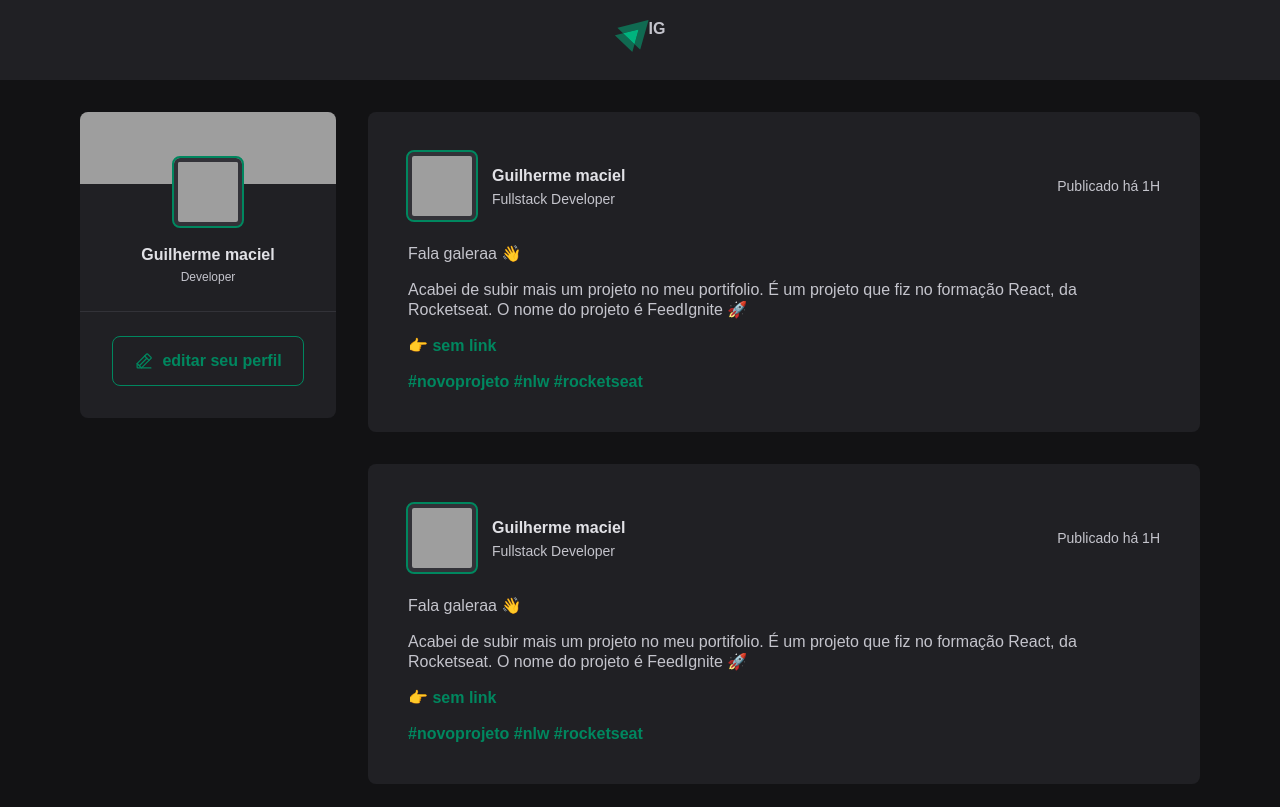
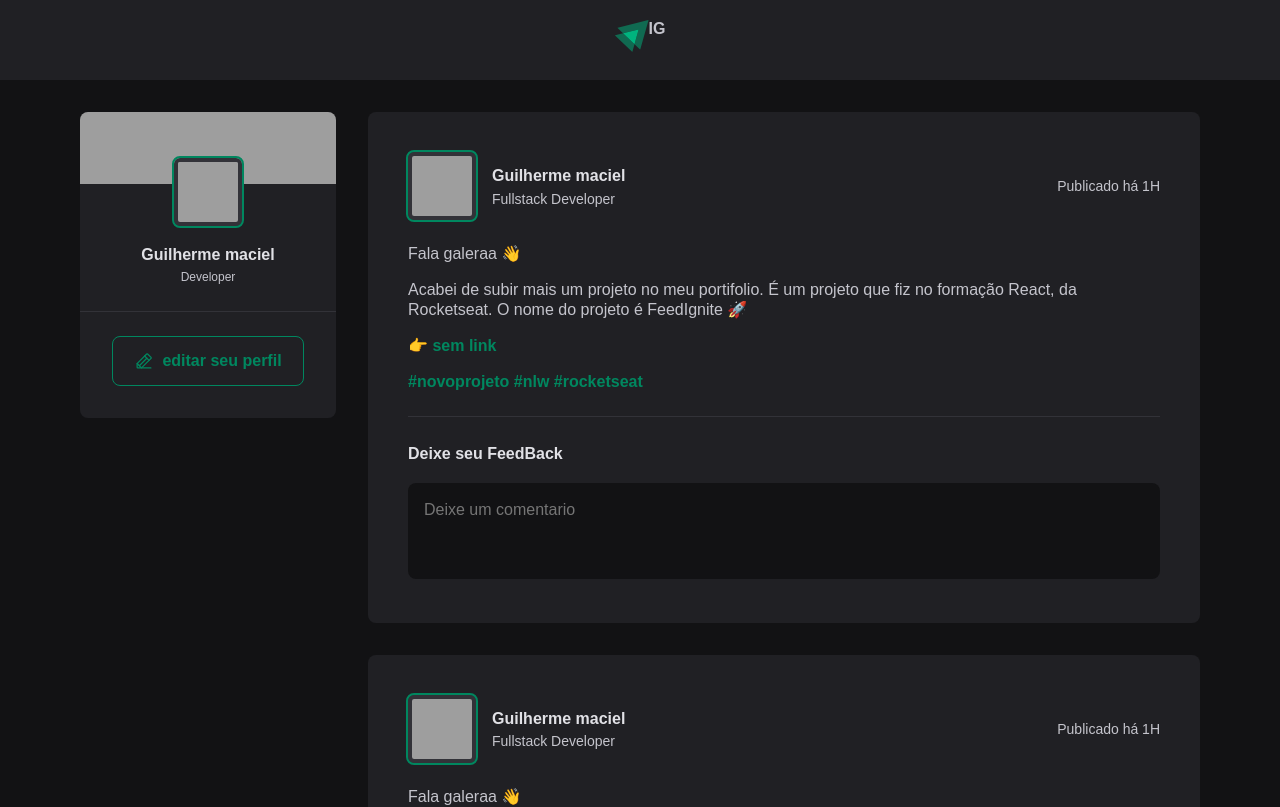
Before and after one commit to GuilhermeMCL/pojeto-01-react, a React (Vite) app: page / in a window 1280 px wide. Shown: the top 807 px of the page. Built offline with nearby package versions, Linux system fonts and the light colour scheme; grey boxes are pictures that could not be loaded.

Commit message:
Criando-Post

```diff
--- a/src/components/Post.jsx
+++ b/src/components/Post.jsx
@@ -32,6 +32,16 @@
             </p>
 
             </div>
+            <form className={styles.commentForm}>
+                <strong>Deixe seu FeedBack</strong>
+                <textarea
+                placeholder='Deixe um comentario'
+
+                />
+                <footer>
+                    <button type='submit'>Publicar</button>
+                </footer>
+            </form>
         </article>
 
 
--- a/src/components/Post.module.css
+++ b/src/components/Post.module.css
@@ -84,3 +84,72 @@
 
 
 }
+
+.commentForm{
+
+    width: 100%;
+    margin-top: 1.5rem;
+    padding-top: 1.5rem;
+    border-top: 1px solid var(--gray-600);
+
+}
+
+.commentForm > strong{
+    line-height: 1.6;
+    color: var(--gray-100);
+
+}
+
+
+.commentForm textarea{
+
+   width: 100%;
+   background: var(--gray-900);
+   border: 0;
+   resize: none;
+   height: 6rem;
+   padding: 1rem;
+   border-radius: 8px;
+   color: var(--gray-100);
+   line-height: 1.4;
+    margin-top: 1rem;
+
+
+}
+
+.commentForm footer{
+
+
+
+    visibility: hidden;
+    max-height: 0;
+
+
+
+}
+
+
+.commentForm:focus-within footer{
+
+    visibility: visible;
+    max-height: none;
+
+}
+
+.commentForm button[type=submit]{
+
+    padding: 1rem 1.5rem;
+    margin-top: 1rem;
+    border-radius: 8px;
+    border: 0;
+    background: var(--green-500);
+    color: white;
+    font-weight: bold;
+    cursor: pointer;
+
+
+    transition: background-color 0.1s;
+}
+.commentForm button[type=submit]:hover{
+    background:var(--green-300);
+}
--- a/src/global.css
+++ b/src/global.css
@@ -14,6 +14,10 @@
 
 }
 
+:focus{
+    outline: transparent;
+    box-shadow:  0 0 0 2px var(--green-500);
+}
 
 *{
     margin:0;
```
Also changed, not shown: src/components/Comment.jsx (added), src/components/comment.module.css (added).
